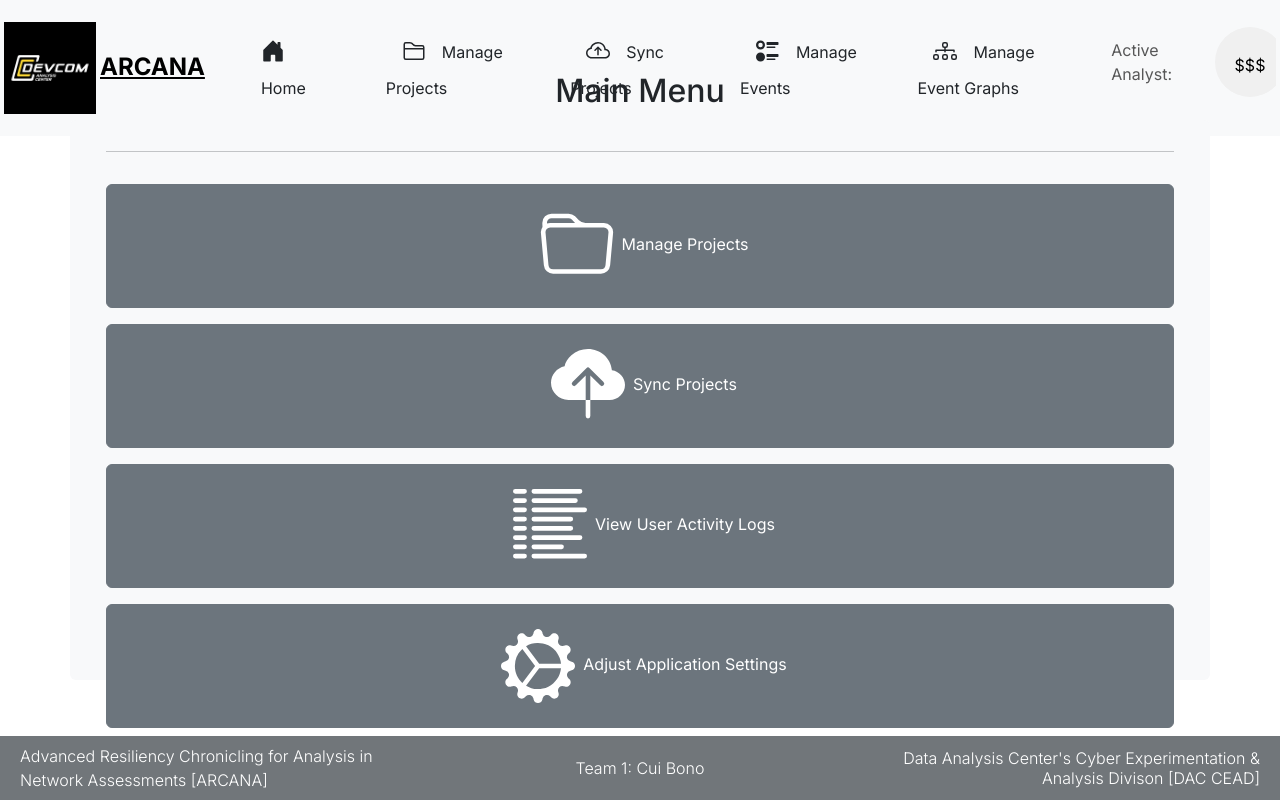
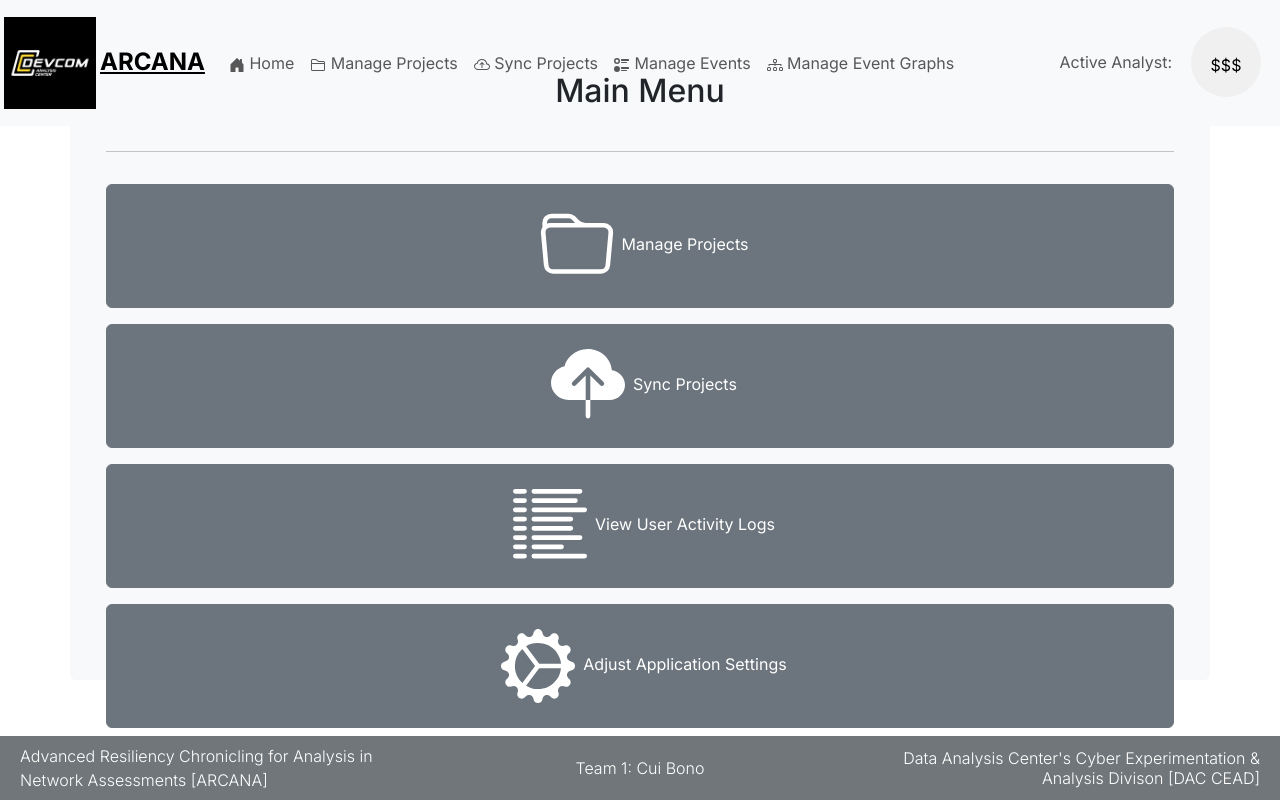
Before and after one commit to jordag18/capstone-project-ARCANA, a Next.js app in the folder frontend/: page / in a window 1280 px wide. Built offline with nearby package versions, Linux system fonts and the light colour scheme.

Commit message:
removed icon links

```diff
--- a/frontend/app/components/navbar.tsx
+++ b/frontend/app/components/navbar.tsx
@@ -6,7 +6,6 @@ import { Diagram3, UiRadios, Folder2, CloudArrowUp, HouseDoorFill } from "react-
 import Navbar from "react-bootstrap/Navbar";
 import Nav from "react-bootstrap/Nav";
 import ActiveAnalyst from "../ui/activeAnalyst";
-import IconLink from "../ui/iconLink";
 
 
 export function NavBar() {
@@ -30,35 +29,25 @@ export function NavBar() {
           aria-controls="responsive-navbar-nav"
           className="justify-center"
         />
-        <Navbar.Collapse id="responsive-navbar-nav">
-          <Nav className="me-auto mb-auto">
-            <IconLink
-              icon={<HouseDoorFill />}
-              linkName="Home"
-              link="/"
-            />
-            <IconLink
-              icon={<Folder2 />}
-              linkName="Manage Projects"
-              link="/dashboard/projectsMenu"
-            />
-            <IconLink
-              icon={<CloudArrowUp />}
-              linkName="Sync Projects"
-              link="/dashboard/syncMenu"
-            />
-            <IconLink
-              icon={<UiRadios />}
-              linkName="Manage Events"
-              link="/dashboard/eventMenu"
-            />
-            <IconLink
-              icon={<Diagram3 />}
-              linkName="Manage Event Graphs"
-              link="/dashboard/eventGraphMenu"
-            />
-          </Nav>
-        </Navbar.Collapse>
+          <Navbar.Collapse id="responsive-navbar-nav">
+            <Nav className="me-auto mb-auto">
+              <Nav.Link href="/">
+                <HouseDoorFill className="mb-auto" /> Home
+              </Nav.Link>
+              <Nav.Link href="/dashboard/projectsMenu">
+                <Folder2 className="mb-auto" /> Manage Projects
+              </Nav.Link>
+              <Nav.Link href="/dashboard/syncMenu">
+                <CloudArrowUp className="mb-auto"/> Sync Projects
+              </Nav.Link>
+              <Nav.Link href="/dashboard/eventMenu">
+                <UiRadios className="mb-auto"/> Manage Events
+              </Nav.Link>
+              <Nav.Link href="/dashboard/eventGraphMenu">
+                <Diagram3 className="mb-auto"/> Manage Event Graphs
+              </Nav.Link>
+            </Nav>
+          </Navbar.Collapse>
         <Navbar.Toggle />
         <ActiveAnalyst />
       </Navbar>
```
Also changed, not shown: frontend/app/components/iconLink.tsx (deleted, +0 -25 lines).
